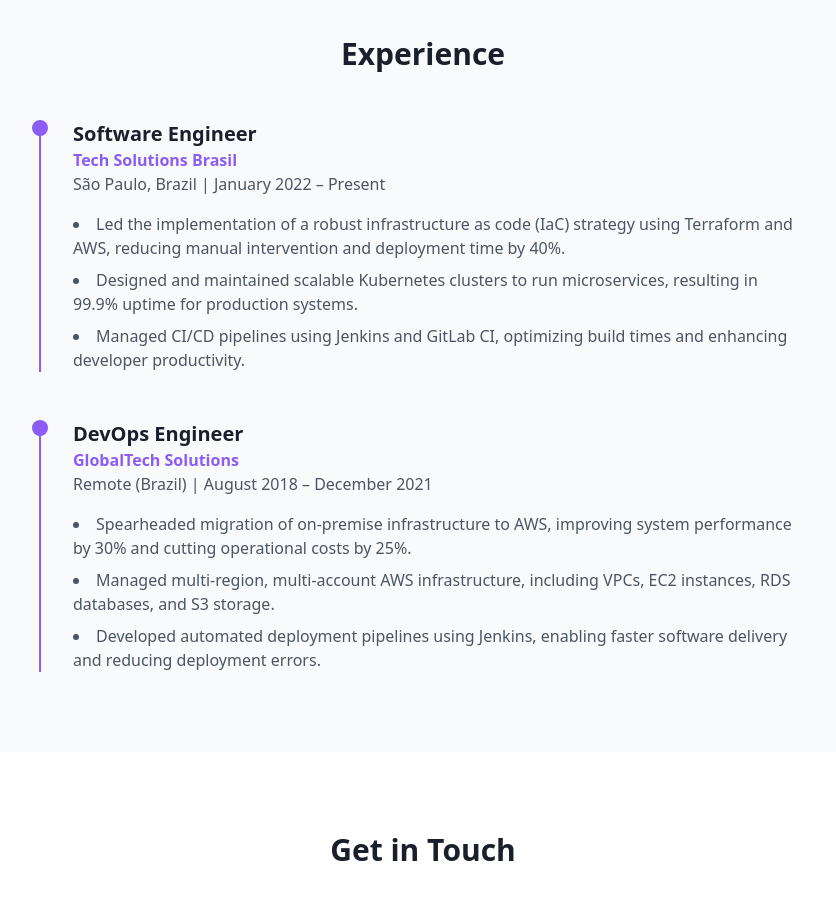
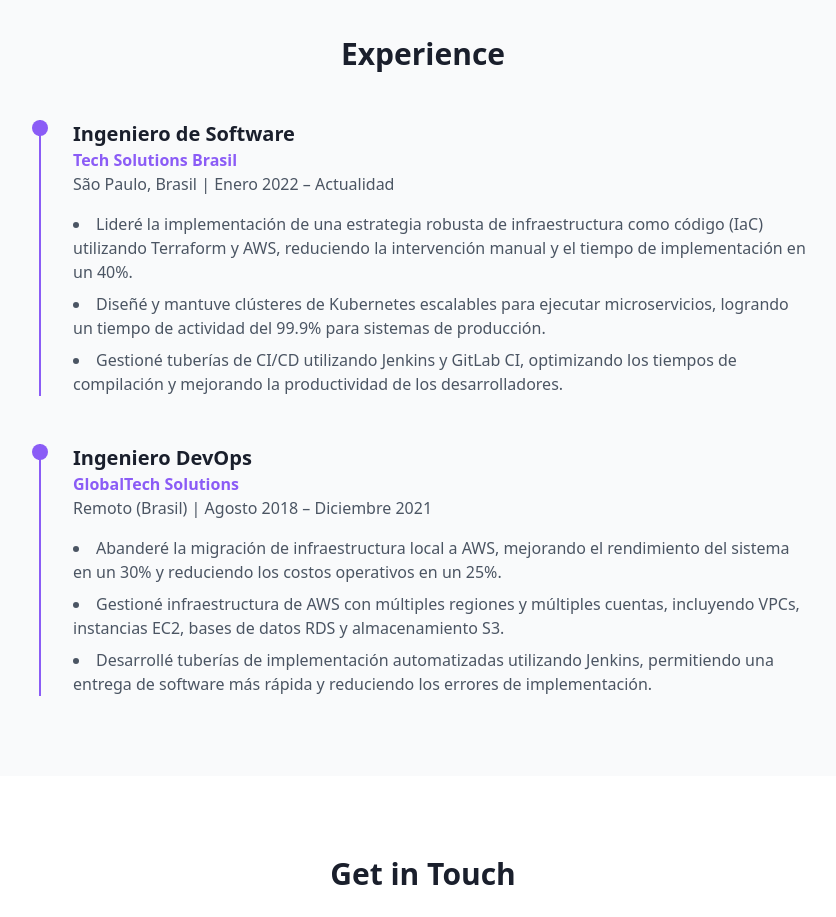
Before and after one commit to miacycle/carlos-silva-blog-space, a React (Vite) app: page / in a window 1280 px wide. Shown: the part 1880-2797 px from the top of the page, without its empty margins (217-1053 px from the left). Built offline with nearby package versions, Linux system fonts and the light colour scheme.

Commit message:
Translate work experiences to Spanish
Translate the work experiences listed in the Experience component to Spanish.

```diff
--- a/src/components/Experience.tsx
+++ b/src/components/Experience.tsx
@@ -1,25 +1,25 @@
 
 const experiences = [
   {
-    title: "Software Engineer",
+    title: "Ingeniero de Software",
     company: "Tech Solutions Brasil",
-    location: "São Paulo, Brazil",
-    period: "January 2022 – Present",
+    location: "São Paulo, Brasil",
+    period: "Enero 2022 – Actualidad",
     achievements: [
-      "Led the implementation of a robust infrastructure as code (IaC) strategy using Terraform and AWS, reducing manual intervention and deployment time by 40%.",
-      "Designed and maintained scalable Kubernetes clusters to run microservices, resulting in 99.9% uptime for production systems.",
-      "Managed CI/CD pipelines using Jenkins and GitLab CI, optimizing build times and enhancing developer productivity.",
+      "Lideré la implementación de una estrategia robusta de infraestructura como código (IaC) utilizando Terraform y AWS, reduciendo la intervención manual y el tiempo de implementación en un 40%.",
+      "Diseñé y mantuve clústeres de Kubernetes escalables para ejecutar microservicios, logrando un tiempo de actividad del 99.9% para sistemas de producción.",
+      "Gestioné tuberías de CI/CD utilizando Jenkins y GitLab CI, optimizando los tiempos de compilación y mejorando la productividad de los desarrolladores.",
     ],
   },
   {
-    title: "DevOps Engineer",
+    title: "Ingeniero DevOps",
     company: "GlobalTech Solutions",
-    location: "Remote (Brazil)",
-    period: "August 2018 – December 2021",
+    location: "Remoto (Brasil)",
+    period: "Agosto 2018 – Diciembre 2021",
     achievements: [
-      "Spearheaded migration of on-premise infrastructure to AWS, improving system performance by 30% and cutting operational costs by 25%.",
-      "Managed multi-region, multi-account AWS infrastructure, including VPCs, EC2 instances, RDS databases, and S3 storage.",
-      "Developed automated deployment pipelines using Jenkins, enabling faster software delivery and reducing deployment errors.",
+      "Abanderé la migración de infraestructura local a AWS, mejorando el rendimiento del sistema en un 30% y reduciendo los costos operativos en un 25%.",
+      "Gestioné infraestructura de AWS con múltiples regiones y múltiples cuentas, incluyendo VPCs, instancias EC2, bases de datos RDS y almacenamiento S3.",
+      "Desarrollé tuberías de implementación automatizadas utilizando Jenkins, permitiendo una entrega de software más rápida y reduciendo los errores de implementación.",
     ],
   },
 ];
```
